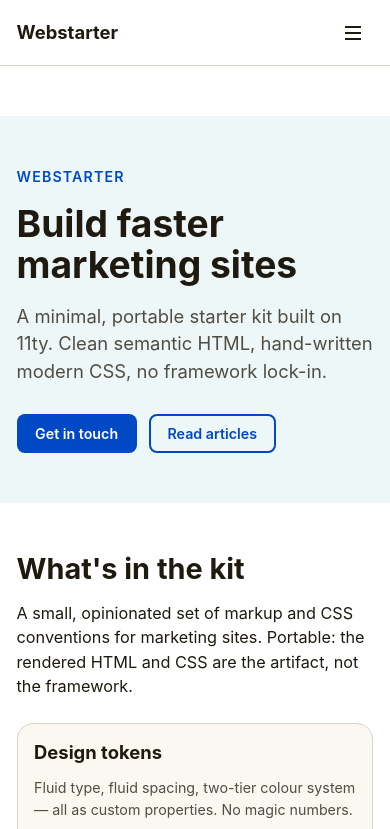
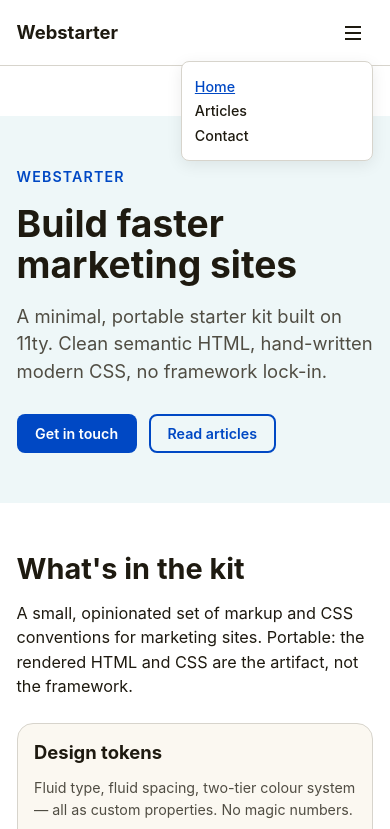
Before and after one commit to davidnorth/webstarter, an Eleventy site: page src/index.njk in a window 390 px wide. Both pictures are taken after a click on the button "Menu". Shown: the top 829 px of the page. Built offline with nearby package versions, Linux system fonts and the light colour scheme; Eleventy itself is replaced by a stand-in of ours; files that its build step writes are made by us from their sources; a web font is replaced by a local one.

Commit message:
Fix mobile nav

```diff
--- a/src/js/nav.js
+++ b/src/js/nav.js
@@ -3,15 +3,17 @@ export function initNav(el) {
   const menu = el.querySelector('[id]');
   if (!toggle || !menu) return;
 
+  const nav = toggle.closest('.site-nav') ?? el;
+
   toggle.addEventListener('click', () => {
-    const open = el.hasAttribute('data-open');
-    el.toggleAttribute('data-open', !open);
+    const open = nav.hasAttribute('data-open');
+    nav.toggleAttribute('data-open', !open);
     toggle.setAttribute('aria-expanded', String(!open));
   });
 
   document.addEventListener('click', (e) => {
     if (!el.contains(e.target)) {
-      el.removeAttribute('data-open');
+      nav.removeAttribute('data-open');
       toggle.setAttribute('aria-expanded', 'false');
     }
   });
```
Also changed, not shown: .claude/settings.json (added).
